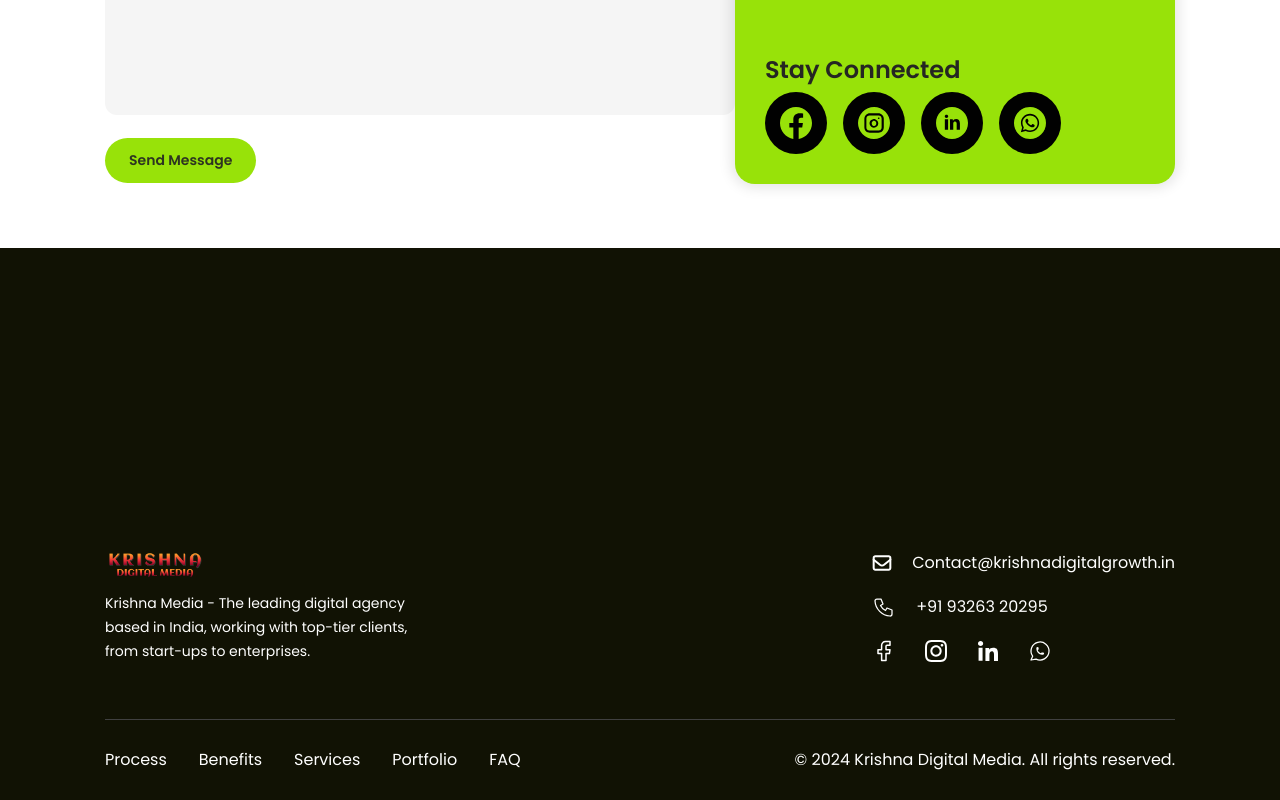
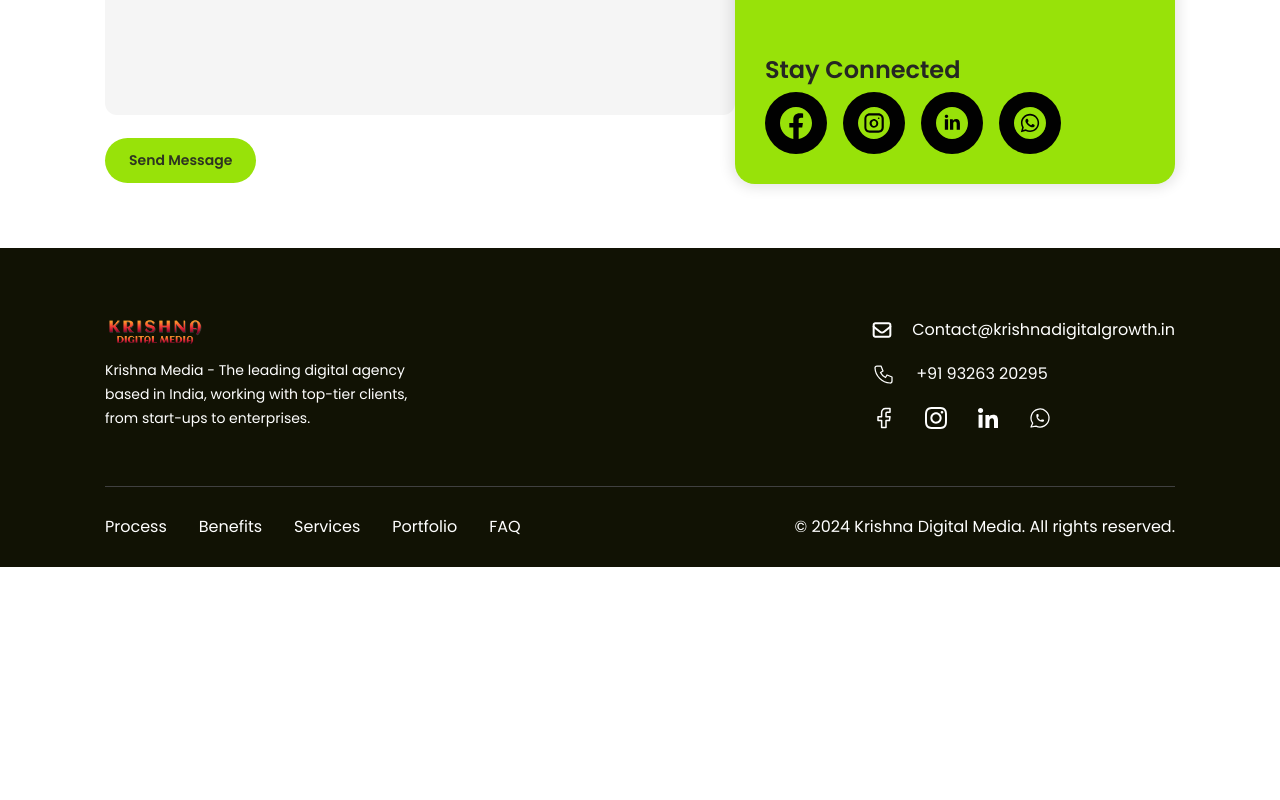
Before and after one commit to KrishnaTech9987/Portfolio-Website, a Next.js app: page / in a window 1280 px wide. Shown: the part 5012-5812 px from the top of the page. After the commit the page ends 5579 px from the top, so only its background shows below. Built offline with nearby package versions, Linux system fonts and the light colour scheme.

Commit message:
Minor Changes in footer.

```diff
--- a/app/component/layout/Footer.jsx
+++ b/app/component/layout/Footer.jsx
@@ -6,7 +6,7 @@ import { socialLinks, contactDetails, navLinks } from "@/app/data/socialLinks";
 
 const Footer = () => {
   return (
-    <footer className="bg-footer text-white pt-[303px]">
+    <footer className="bg-footer text-white pt-[70px]">
       <div className="container mx-auto text-center">
         <div className="flex-center-between-row">
           <div className="flex-start-between-col space-y-3">
```
